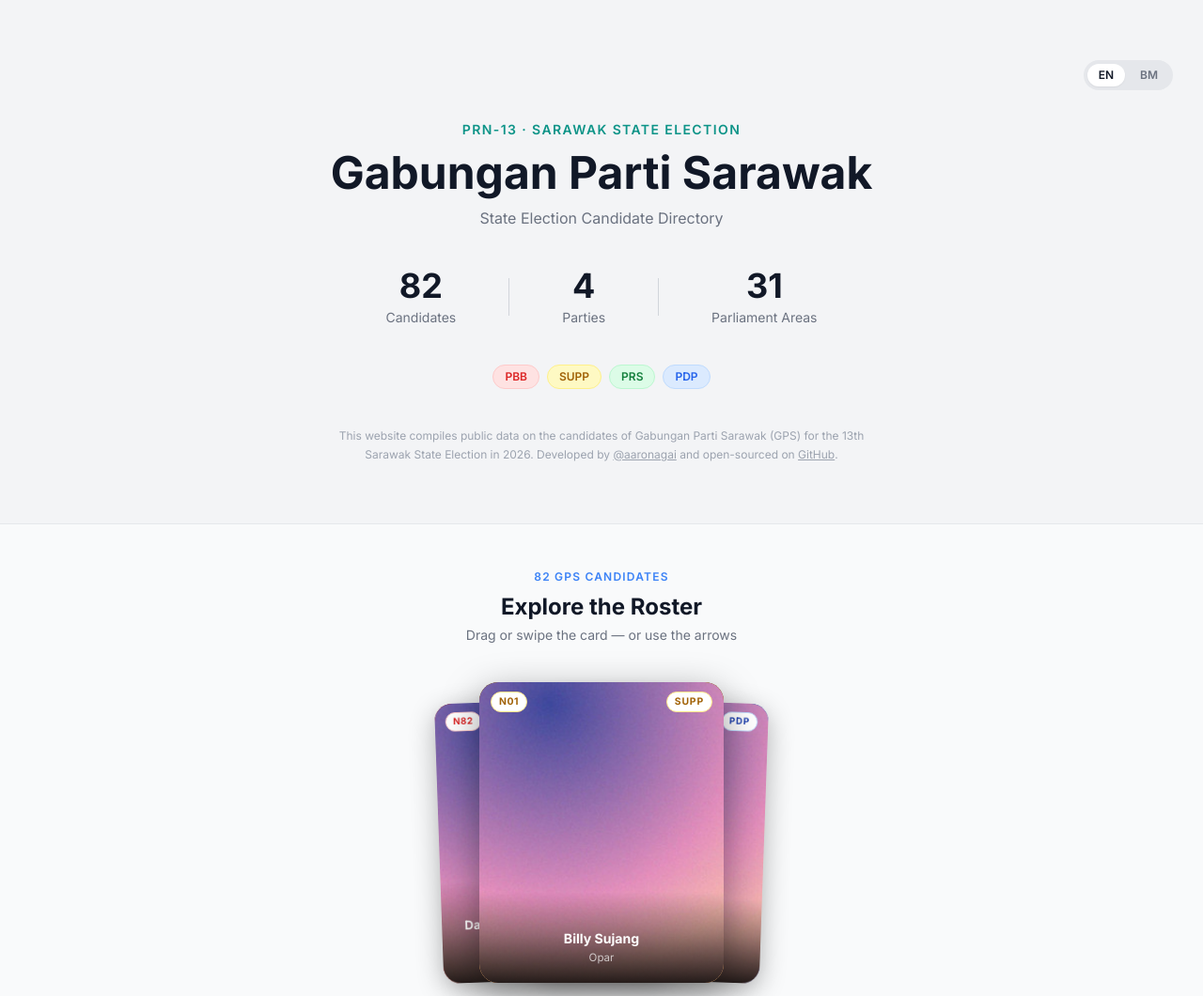
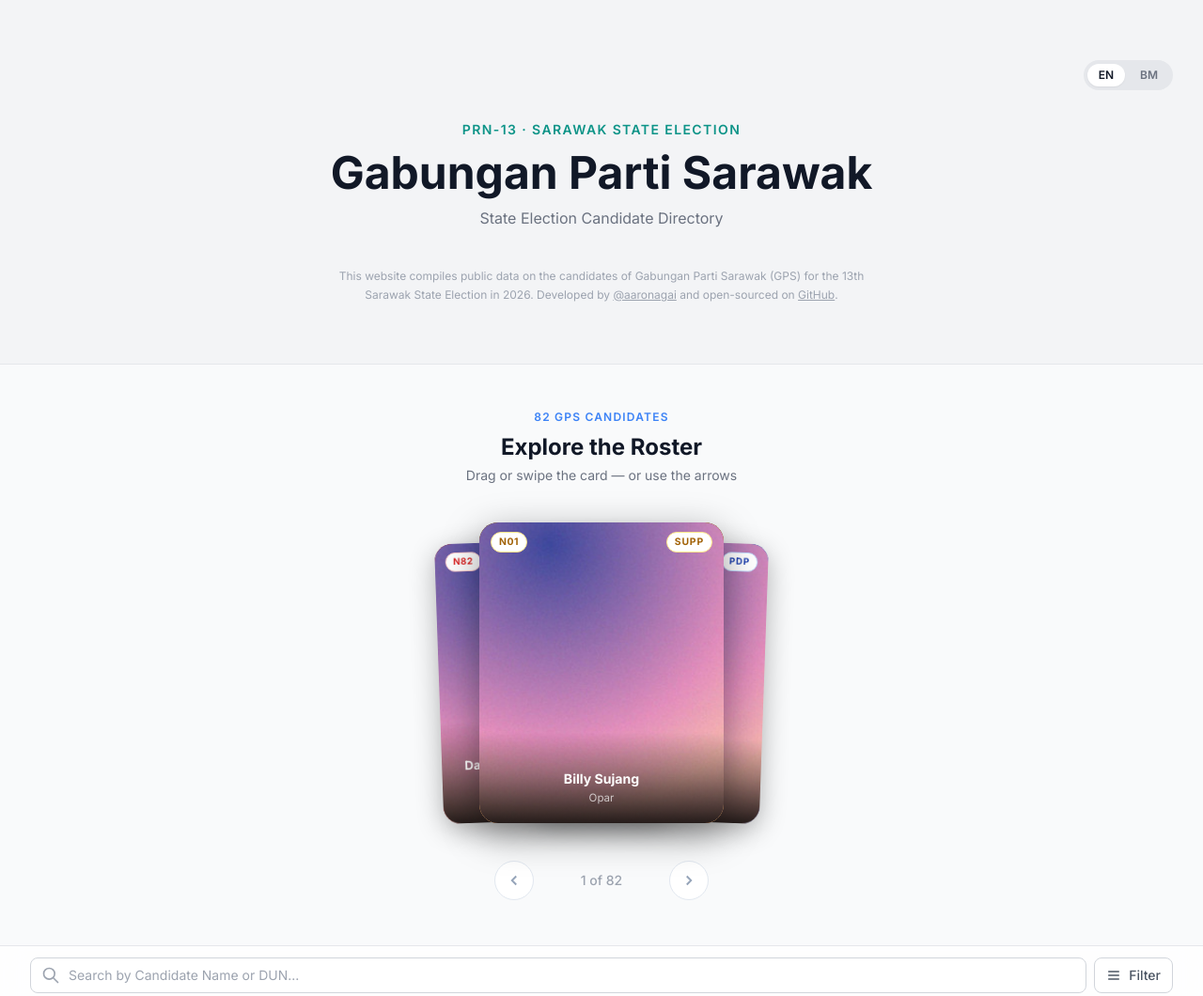
Before and after one commit to aaronagai/gps-prn13-candidates, a plain HTML site: page index.html in a window 1280 px wide. Shown: the top 1060 px of the page at 94% size. Drawn offline with nearby package versions, Linux system fonts and the light colour scheme.

Commit message:
Remove stats and party chips from hero

```diff
--- a/index.html
+++ b/index.html
@@ -51,32 +51,6 @@
                 <p data-i18n="heroElection" class="text-xs sm:text-sm font-semibold uppercase tracking-widest text-brand-600 mb-3">PRN-13 · Sarawak State Election</p>
                 <h1 class="text-3xl sm:text-5xl font-bold text-gray-900 leading-tight">Gabungan Parti Sarawak</h1>
                 <p data-i18n="subtitle" class="text-gray-500 text-sm sm:text-base mt-3 mb-10">State Election Candidate Directory</p>
-
-                <!-- Stats -->
-                <div class="flex justify-center items-center gap-6 sm:gap-14 mb-10">
-                    <div class="text-center">
-                        <div class="text-3xl sm:text-4xl font-bold text-gray-900">82</div>
-                        <div data-i18n="statCandidates" class="text-xs sm:text-sm text-gray-500 mt-1">Candidates</div>
-                    </div>
-                    <div class="w-px h-10 bg-gray-300"></div>
-                    <div class="text-center">
-                        <div class="text-3xl sm:text-4xl font-bold text-gray-900">4</div>
-                        <div data-i18n="statParties" class="text-xs sm:text-sm text-gray-500 mt-1">Parties</div>
-                    </div>
-                    <div class="w-px h-10 bg-gray-300"></div>
-                    <div class="text-center">
-                        <div class="text-3xl sm:text-4xl font-bold text-gray-900">31</div>
-                        <div data-i18n="statParliaments" class="text-xs sm:text-sm text-gray-500 mt-1">Parliament Areas</div>
-                    </div>
-                </div>
-
-                <!-- Party chips -->
-                <div class="flex justify-center gap-2 mb-10">
-                    <span class="px-3 py-1 rounded-full text-xs font-semibold bg-red-100 text-red-600 border border-red-200">PBB</span>
-                    <span class="px-3 py-1 rounded-full text-xs font-semibold bg-yellow-100 text-yellow-700 border border-yellow-200">SUPP</span>
-                    <span class="px-3 py-1 rounded-full text-xs font-semibold bg-green-100 text-green-700 border border-green-200">PRS</span>
-                    <span class="px-3 py-1 rounded-full text-xs font-semibold bg-blue-100 text-blue-600 border border-blue-200">PDP</span>
-                </div>
 
                 <!-- Disclaimer -->
                 <p class="text-xs text-gray-400 max-w-xl mx-auto leading-relaxed">
```
